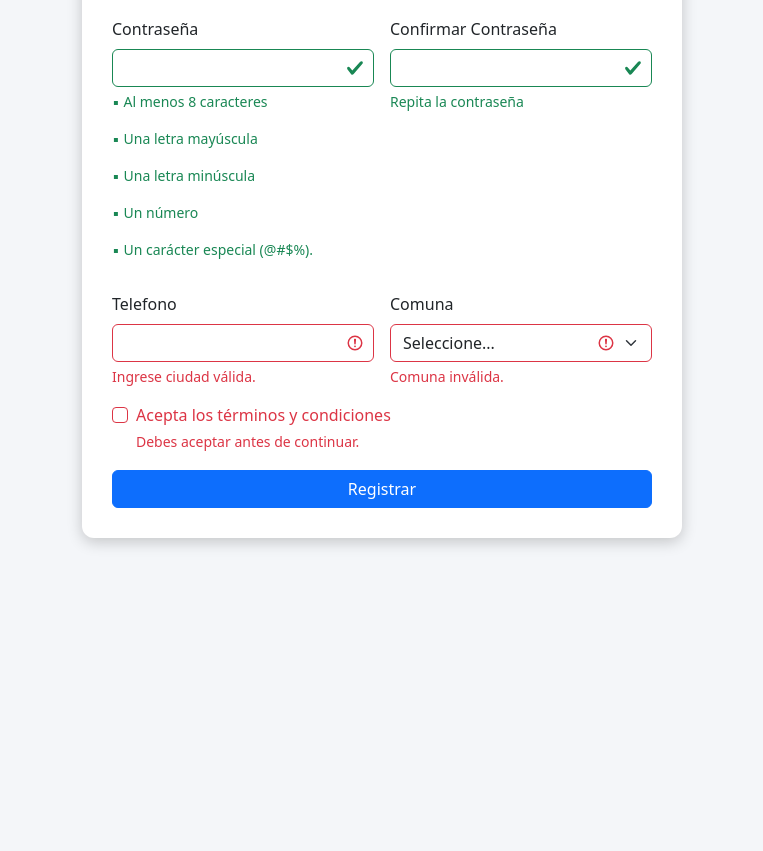
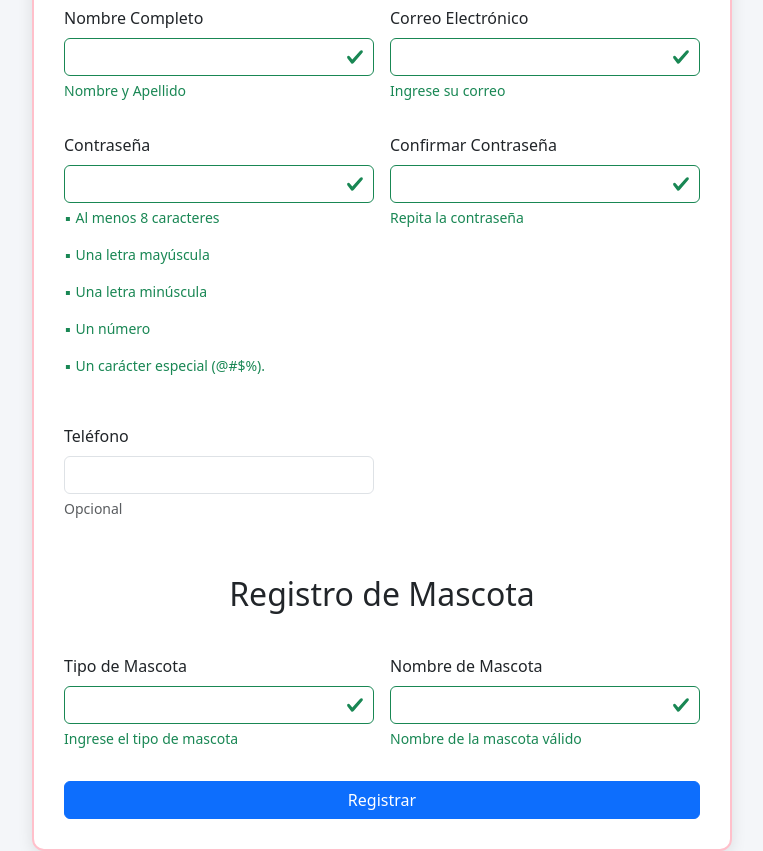
Before and after one commit to proyectogm/EvFormativa, a plain HTML site: page registro.html in a window 1280 px wide. Shown: the part 224-1075 px from the top of the page, without its empty margins (258-1021 px from the left). Before the commit the page ends 800 px from the top, so only its background shows below. Drawn offline with nearby package versions, Linux system fonts and the light colour scheme.

Commit message:
ajustes de formato de contenedor de formulario

```diff
--- a/registro.html
+++ b/registro.html
@@ -4,41 +4,51 @@
   <meta charset="UTF-8">
   <meta name="viewport" content="width=device-width, initial-scale=1.0">
   <title>Formulario Registro</title>
-  <link href="https://cdn.jsdelivr.net/npm/bootstrap@5.3.2/dist/css/bootstrap.min.css" rel="stylesheet">
+  <link href="https://cdn.jsdelivr.net/npm/bootstrap@5.3.8/dist/css/bootstrap.min.css" rel="stylesheet" integrity="sha384-sRIl4kxILFvY47J16cr9ZwB07vP4J8+LH7qKQnuqkuIAvNWLzeN8tE5YBujZqJLB" crossorigin="anonymous">
+
   <style>
     body {
       background-color: #f4f6f9;
     }
     .form-container {
-      max-width: 600px; /* Ancho del formulario */
+      max-width: 700px;
       background: #fff;
       padding: 30px;
       border-radius: 12px;
-      box-shadow: 0px 4px 15px rgba(0,0,0,0.2);
+      border: 2px solid pink; /* borde rosa */
+      box-shadow: 0px 4px 15px rgba(0,0,0,0.1);
     }
   </style>
 </head>
 <body>
+  <div class="banner-superior"></div>
+
+  <h1 class="text-center my-4">Guau & Miau</h1>
+
   <!-- Contenedor centrado -->
-  <div class="d-flex justify-content-center align-items-center vh-100">
+  <div class="d-flex justify-content-center align-items-center">
     <div class="form-container">
-      <h2 class="text-center mb-4">Registro de Usuario</h2>
-
+      <main>
         <!-- Formulario -->
         <form id="formRegistro" class="row g-3">
-        <div class="col-md-6">
+          <!-- Usuario -->
+          <div class="col-12">
+            <h2 class="text-center my-4">Registro de Usuario</h2>
+          </div>
+
+          <div class="col-md-6 mb-3">
             <label for="nombre" class="form-label">Nombre Completo</label>
             <input type="text" class="form-control is-valid" id="nombre" required>
             <div class="valid-feedback">Nombre y Apellido</div>
           </div>
 
-        <div class="col-md-6">
+          <div class="col-md-6 mb-3">
             <label for="correo" class="form-label">Correo Electrónico</label>
             <input type="email" class="form-control is-valid" id="correo" required>
             <div class="valid-feedback">Ingrese su correo</div>
           </div>
 
-        <div class="col-md-6">
+          <div class="col-md-6 mb-3">
             <label for="password" class="form-label">Contraseña</label>
             <input type="password" class="form-control is-valid" id="password" required>
             <div class="valid-feedback">
@@ -50,46 +60,43 @@
             </div>
           </div>
 
-        <div class="col-md-6">
+          <div class="col-md-6 mb-3">
             <label for="confirmPassword" class="form-label">Confirmar Contraseña</label>
             <input type="password" class="form-control is-valid" id="confirmPassword" required>
             <div class="valid-feedback">Repita la contraseña</div>
           </div>
 
-        <div class="col-md-6">
-          <label for="ciudad" class="form-label">Telefono</label>
-          <input type="text" class="form-control is-invalid" id="telefono" required>
-          <div class="invalid-feedback">Ingrese ciudad válida.</div>
+          <div class="col-md-6 mb-3">
+            <label for="telefono" class="form-label">Teléfono</label>
+            <input type="text" class="form-control" id="telefono">
+            <div class="form-text">Opcional</div>
           </div>
 
-        <div class="col-md-6">
-          <label for="comuna" class="form-label">Comuna</label>
-          <select class="form-select is-invalid" id="comuna" required>
-            <option selected disabled value="">Seleccione...</option>
-            <option>Santiago</option>
-            <option>Providencia</option>
-            <option>Ñuñoa</option>
-          </select>
-          <div class="invalid-feedback">Comuna inválida.</div>
+          <!-- Mascota -->
+          <div class="col-12">
+            <h2 class="text-center my-4">Registro de Mascota</h2>
           </div>
 
-        <div class="col-12">
-          <div class="form-check">
-            <input class="form-check-input is-invalid" type="checkbox" id="terminos" required>
-            <label class="form-check-label" for="terminos">
-              Acepta los términos y condiciones
-            </label>
-            <div class="invalid-feedback">Debes aceptar antes de continuar.</div>
+          <div class="col-md-6 mb-3">
+            <label for="mascota" class="form-label">Tipo de Mascota</label>
+            <input type="text" class="form-control is-valid" id="mascota" required>
+            <div class="valid-feedback">Ingrese el tipo de mascota</div>
           </div>
+
+          <div class="col-md-6 mb-3">
+            <label for="mascotaNombre" class="form-label">Nombre de Mascota</label>
+            <input type="text" class="form-control is-valid" id="mascotaNombre" required>
+            <div class="valid-feedback">Nombre de la mascota válido</div>
           </div>
 
           <div class="col-12 text-center">
             <button class="btn btn-primary w-100" type="submit">Registrar</button>
           </div>
         </form>
+      </main>
     </div>
   </div>
 
-  <script src="https://cdn.jsdelivr.net/npm/bootstrap@5.3.2/dist/js/bootstrap.bundle.min.js"></script>
+  <script src="https://cdn.jsdelivr.net/npm/bootstrap@5.3.8/dist/js/bootstrap.bundle.min.js" integrity="sha384-FKyoEForCGlyvwx9Hj09JcYn3nv7wiPVlz7YYwJrWVcXK/BmnVDxM+D2scQbITxI" crossorigin="anonymous"></script>
 </body>
 </html>
```
Lines whose indentation alone changed are shown as unchanged.
